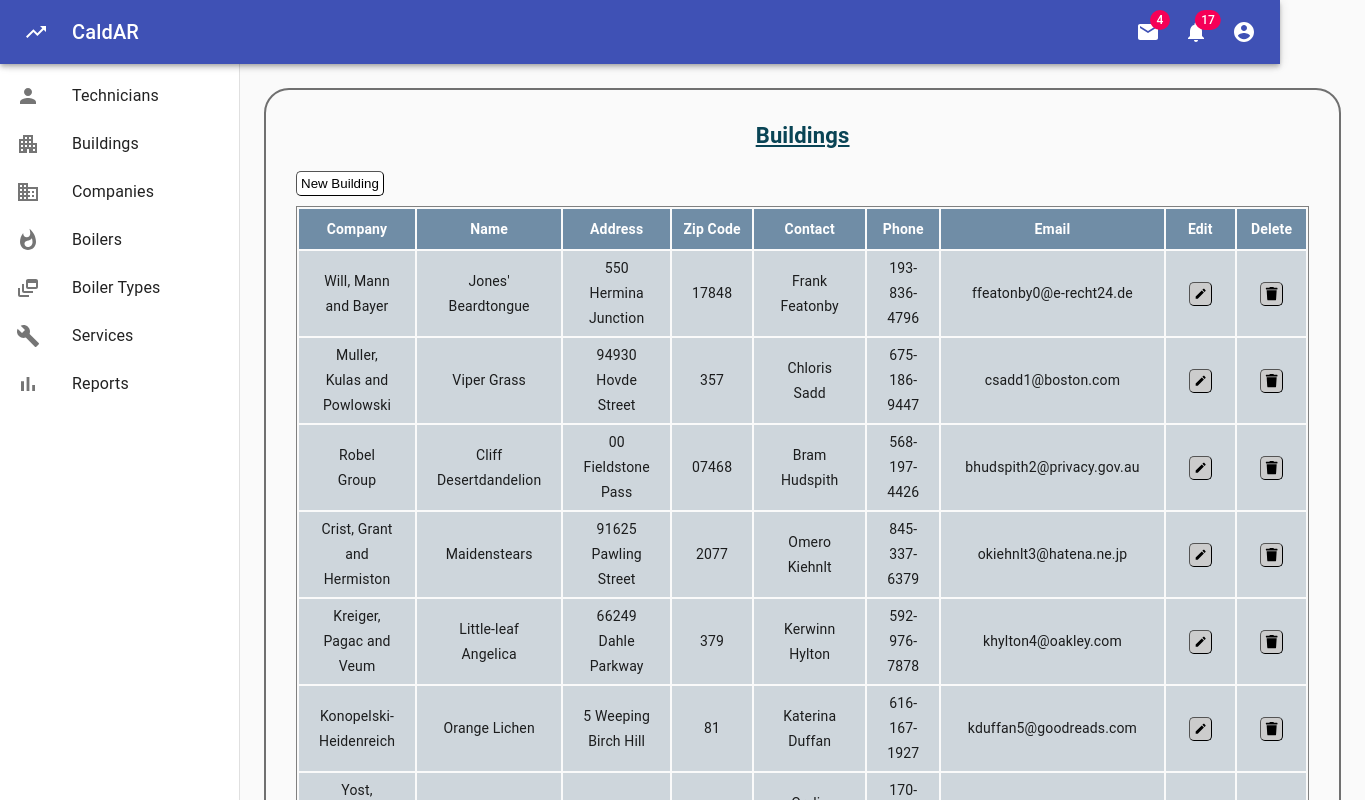
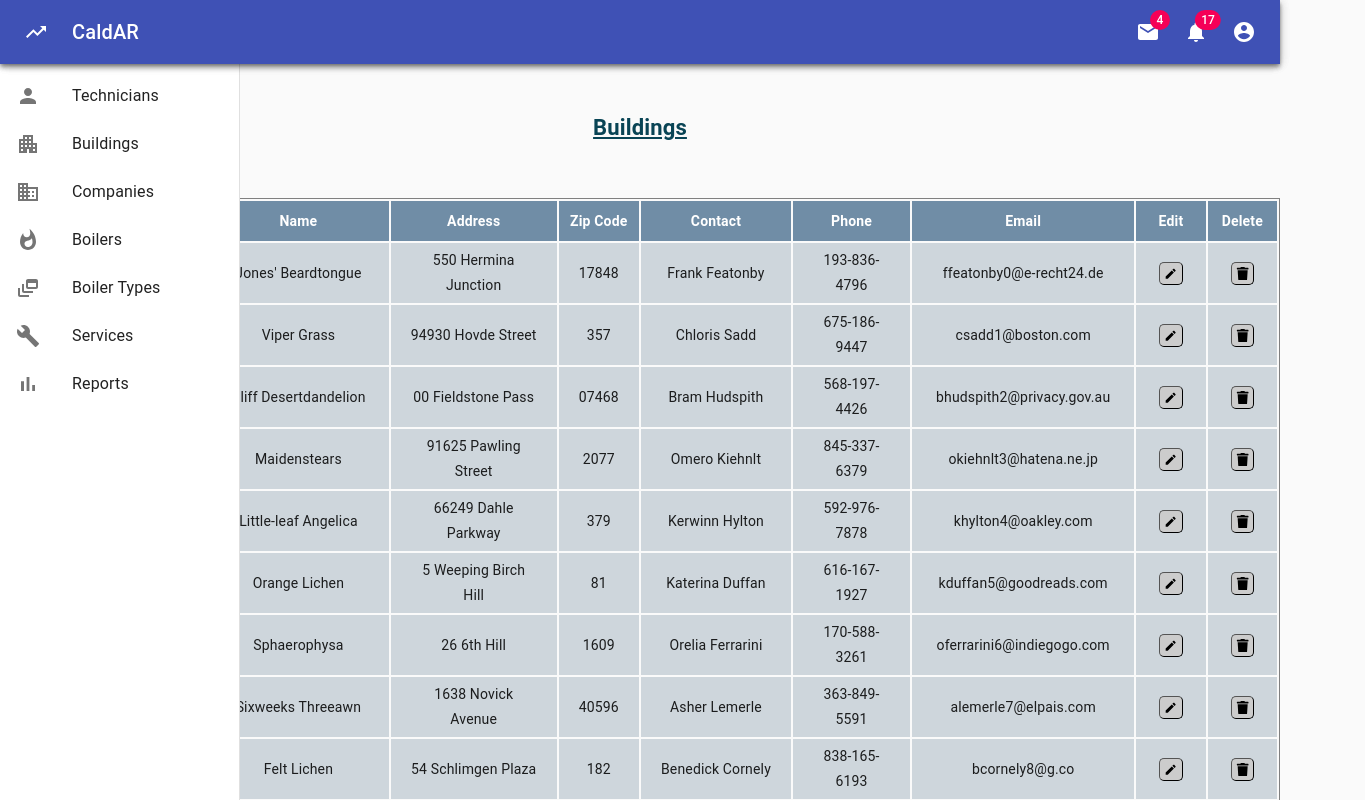
Before and after one commit to frandk18/caldar-fe, a React (Create React App) app: page /building in a window 1280 px wide. Shown: the top 800 px of the page, 1365 px wide, since content can reach past the window. Built offline with nearby package versions, Linux system fonts and the light colour scheme.

Commit message:
Layout component working as expected. Main tag below navbar.

```diff
--- a/src/App.js
+++ b/src/App.js
@@ -8,7 +8,6 @@ import "./App.css";
 
 function App() {
   return (
-    <div className="section-container">
     <Router>
       <Layout />
       <Switch>
@@ -21,8 +20,8 @@ function App() {
         <Route path="/service" />
         <Route path="/reports" />
       </Switch>
+      <Layout />
     </Router>
-    </div>
   );
 }
 
--- a/src/components/layout/Header.jsx
+++ b/src/components/layout/Header.jsx
@@ -16,6 +16,7 @@ import NotificationsIcon from "@material-ui/icons/Notifications";
 const useStyles = makeStyles((theme) => ({
   appBar: {
     zIndex: theme.zIndex.drawer + 1,
+    position: "fixed",
   },
   grow: {
     flexGrow: 1,
@@ -67,7 +68,7 @@ function Header() {
 
   return (
     <div className={classes.grow}>
-      <AppBar position="fixed" className={classes.appBar}>
+      <AppBar className={classes.appBar}>
         <Toolbar>
           <TrendingUpIcon />
           <Typography className={classes.title} variant="h6" noWrap>
--- a/src/components/layout/Layout.jsx
+++ b/src/components/layout/Layout.jsx
@@ -1,16 +1,14 @@
 import React from "react";
-//import HeaderNavBar from "./HeaderNavBar.jsx";
+import HeaderNavBar from "./HeaderNavBar.jsx";
 import Header from "./Header.jsx";
 import NavBar from "./NavBar.jsx";
 import CssBaseline from "@material-ui/core/CssBaseline";
 import { makeStyles } from "@material-ui/core/styles";
-//import Typography from "@material-ui/core/Typography";
-import Builiding from "../routes/building/Building";
 
 const useStyles = makeStyles((theme) => ({
   root: {
     display: "flex",
-    flexDirection: "column",
+    //flexDirection: "column",
   },
   content: {
     flexGrow: 1,
@@ -26,34 +24,17 @@ const useStyles = makeStyles((theme) => ({
   },
 }));
 
-function Layout() {
+function Layout(props) {
   const classes = useStyles();
   return (
     <div className={classes.root}>
       <CssBaseline />
       <Header />
-      <div style={{ display: "flex" }}>
-        <NavBar />
-        <main className={classes.content}>
-          <div className={classes.toolbar} />
-          <Builiding />
-          {/*<Typography paragraph>
-            Lorem ipsum dolor sit amet, consectetur adipiscing elit, sed do
-            eiusmod tempor incididunt ut labore et dolore magna aliqua. Rhoncus
-            dolor purus non enim praesent elementum facilisis leo vel. Risus at
-            ultrices mi tempus imperdiet. Semper risus in hendrerit gravida
-            rutrum quisque non tellus. Convallis convallis tellus id interdum
-            velit laoreet id donec ultrices. Odio morbi quis commodo odio aenean
-            sed adipiscing. Amet nisl suscipit adipiscing bibendum est ultricies
-            integer quis. Cursus euismod quis viverra nibh cras. Metus vulputate
-            eu scelerisque felis imperdiet proin fermentum leo. Mauris commodo
-            quis imperdiet massa tincidunt. Cras tincidunt lobortis feugiat
-            vivamus at augue. At augue eget arcu dictum varius duis at
-            consectetur lorem. Velit sed ullamcorper morbi tincidunt. Lorem
-            donec massa sapien faucibus et molestie ac.
-          </Typography>*/}
-        </main>
-      </div>
+      <NavBar />
+      <main className={classes.content}>
+        <div className={classes.toolbar} />
+        {props.children}
+      </main>
     </div>
   );
 }
--- a/src/components/routes/building/Building.jsx
+++ b/src/components/routes/building/Building.jsx
@@ -84,9 +84,9 @@ const containerStyle = {
   flexDirection: "column",
   justifyContent: "center",
   alignItems: "center",
-  border: "2px #707070 solid",
-  borderRadius: "25px",
-  padding: "30px 30px 30px 30px",
+  //border: "2px #707070 solid",
+  //borderRadius: "25px",
+  //padding: "30px 30px 30px 30px",
 };
 
 const titleStyle = {
```
Also changed, not shown: 1 other file (tests, documents, lock files or other folders). Lines whose indentation alone changed are shown as unchanged.
